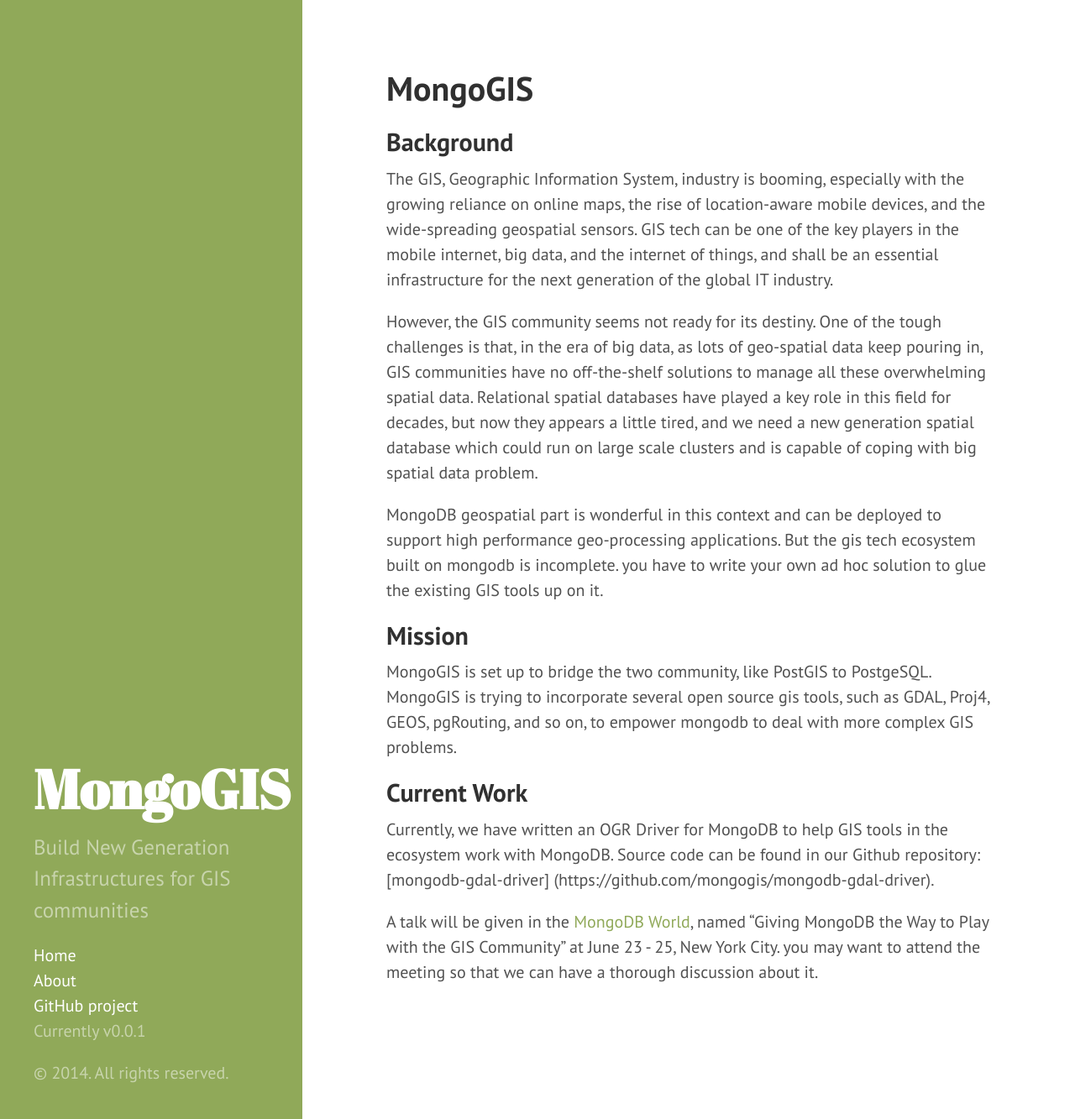
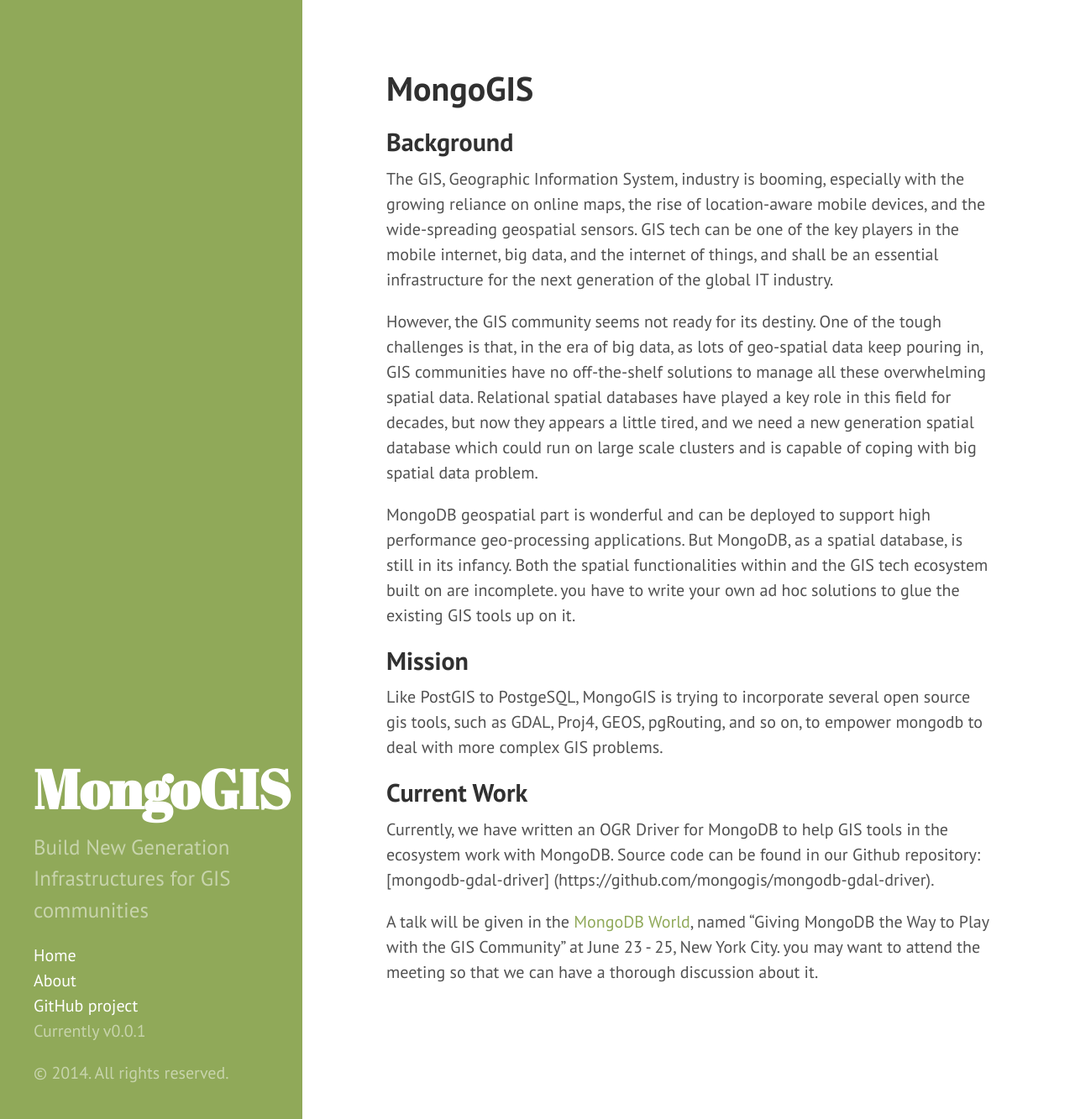
Before and after one commit to mongogis/mongogis.github.io, a Jekyll site: the page built from _posts/2014-04-26-introducing-mongogis.md, in a window 1280 px wide and 1333 px high. Shown: the whole window at 84% size. Built offline with Jekyll 4.4.1, drawn with Linux system fonts in a browser that asks for light colours; Markdown is read by kramdown in place of the engine named in the settings.

Commit message:
Update 2014-04-26-introducing-mongogis.md

```diff
--- a/_posts/2014-04-26-introducing-mongogis.md
+++ b/_posts/2014-04-26-introducing-mongogis.md
@@ -11,10 +11,10 @@ The GIS, Geographic Information System, industry is booming, especially with the
 However, the GIS community seems not ready for its destiny. One of the tough challenges is that, in the era of big data, as lots of geo-spatial data keep pouring in, GIS communities have no off-the-shelf solutions to manage all these overwhelming spatial data. Relational spatial databases have played a key role in this field for decades, but now they appears a little tired, and we need a new generation spatial database which could run on large scale clusters and is capable of coping with big spatial data problem.
 
 
-MongoDB geospatial part is wonderful in this context and can be deployed to support high performance geo-processing applications. But the gis tech ecosystem built on mongodb is incomplete. you have to write your own ad hoc solution to glue the existing GIS tools up on it.
+MongoDB geospatial part is wonderful and can be deployed to support high performance geo-processing applications. But MongoDB, as a spatial database, is still in its infancy. Both the spatial functionalities within and the GIS tech ecosystem built on are incomplete. you have to write your own ad hoc solutions to glue the existing GIS tools up on it.
 
 ## Mission
-MongoGIS is set up to bridge the two community, like PostGIS to PostgeSQL. MongoGIS is trying to incorporate several open source gis tools, such as GDAL, Proj4, GEOS, pgRouting, and so on, to empower mongodb to deal with more complex GIS problems.
+Like PostGIS to PostgeSQL, MongoGIS is trying to incorporate several open source gis tools, such as GDAL, Proj4, GEOS, pgRouting, and so on, to empower mongodb to deal with more complex GIS problems.
 
 
 ## Current Work
```
